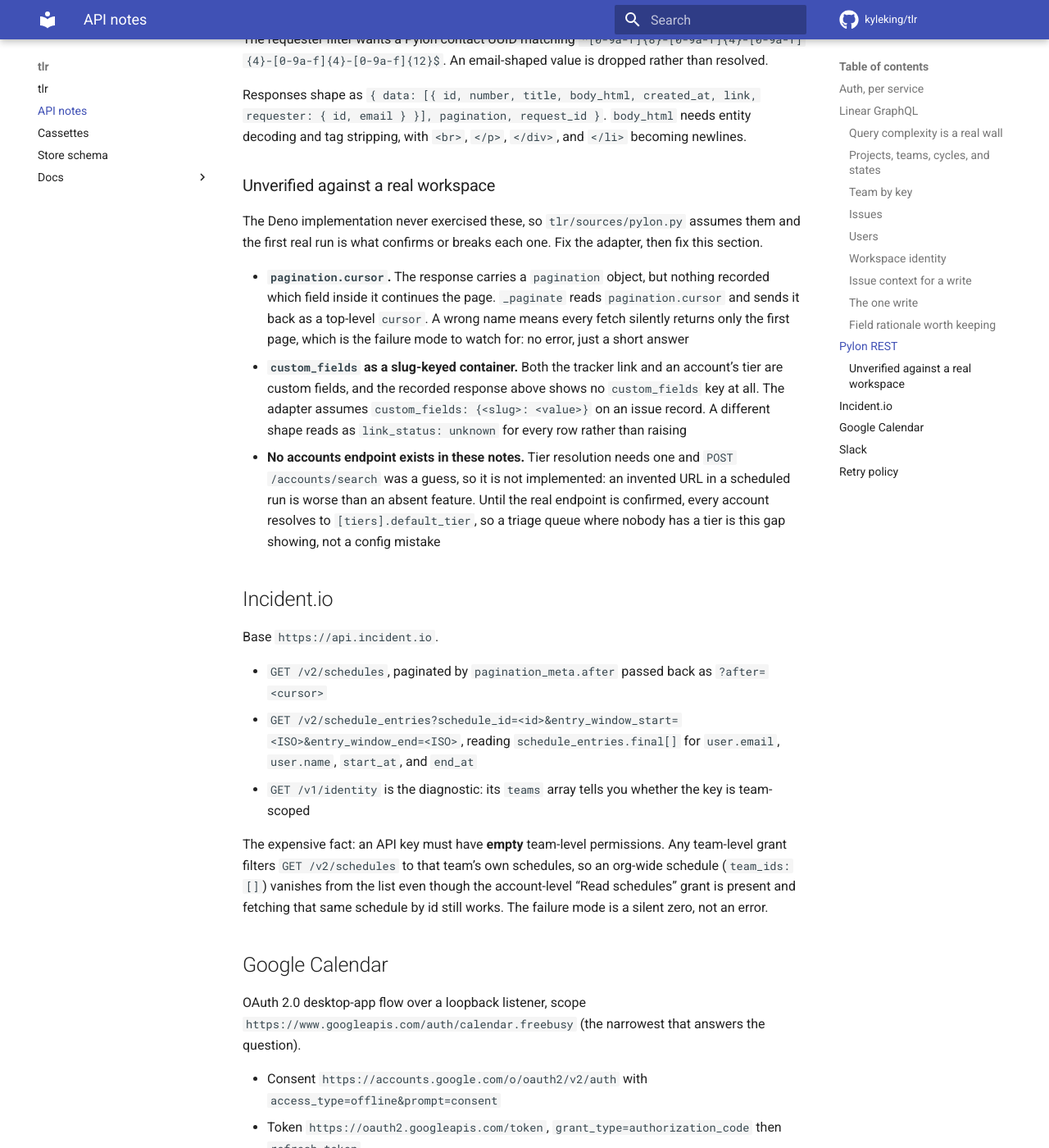
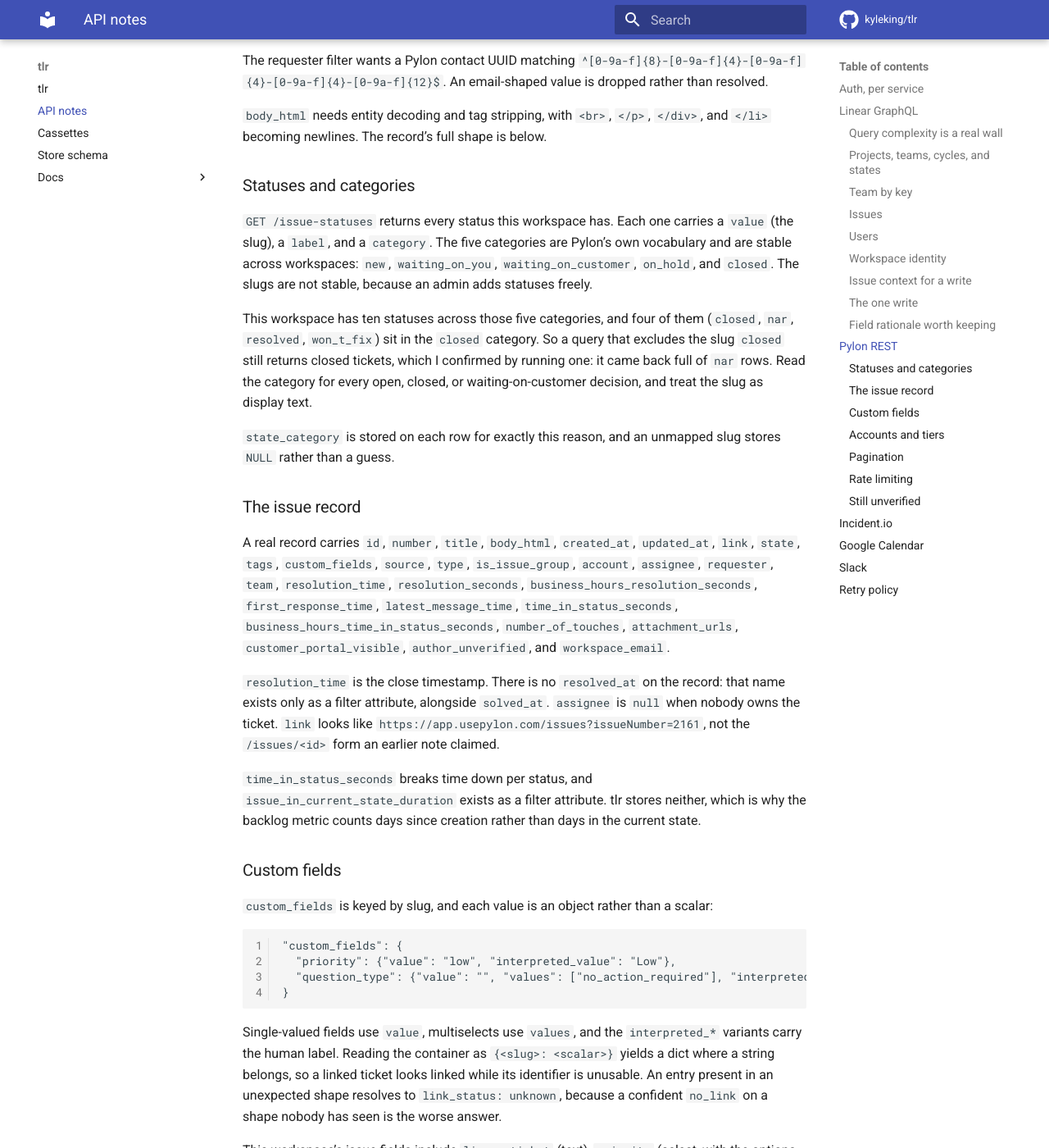
Before and after one commit to KyleKing/tlr, an MkDocs documentation site: the page built from docs/api-notes.md, in a window 1280 px wide and 1400 px high, scrolled down 5899 px. Shown: the whole window at 82% size. Built offline with MkDocs 1.6.1 and Material for MkDocs 9.7.7, drawn with Linux system fonts in a browser that asks for light colours; comment, search, counter and statistics services are not loaded; some of the changed text lies outside the part shown.

Commit message:
docs: record Pylon's verified shapes and retire the shipped phases

````diff
--- a/docs/api-notes.md
+++ b/docs/api-notes.md
@@ -247,12 +247,11 @@
 
 ## Pylon REST
 
-Base `https://api.usepylon.com`. One endpoint carries the whole integration:
-`POST /issues/search`.
-Rate limit is 20 searches a minute, enforced with a sliding 60-second window of call
-timestamps.
-The
-response cache sits outside the limiter so a cache hit costs no quota.
+Base `https://api.usepylon.com`. The endpoints tlr uses are `POST /issues/search`,
+`GET /issue-statuses`, and
+`GET /accounts`.
+`GET /issues`, `GET /issues/{id}`, and `POST /accounts/search` also exist.
+The response cache sits outside the rate limiter so a cache hit costs no quota.
 
 Lookup by tracker link:
 
@@ -308,41 +307,155 @@
 An email-shaped value is dropped
 rather than resolved.
 
-Responses shape as
-`{ data: [{ id, number, title, body_html, created_at, link, requester: { id, email } }], pagination, request_id }`.
-`body_html` needs entity decoding and tag stripping, with `<br>`, `</p>`,
-`</div>`, and `</li>` becoming newlines.
+`body_html` needs entity decoding and tag stripping, with `<br>`, `</p>`, `</div>`, and
+`</li>` becoming newlines.
+The record's full shape is below.
 
-### Unverified against a real workspace
+### Statuses and categories
 
-The Deno implementation never exercised these, so `tlr/sources/pylon.py` assumes them
-and the first
-real run is what confirms or breaks each one.
-Fix the adapter, then fix this section.
+`GET /issue-statuses` returns every status this workspace has.
+Each one carries a `value`
+(the slug), a `label`, and a `category`.
+The five categories are Pylon's own vocabulary and
+are stable across workspaces: `new`, `waiting_on_you`, `waiting_on_customer`, `on_hold`,
+and
+`closed`.
+The slugs are not stable, because an admin adds statuses freely.
 
-- **`pagination.cursor`.** The response carries a `pagination` object, but nothing
-    recorded which field
-    inside it continues the page.
-    `_paginate` reads `pagination.cursor` and sends it back as a top-level
-    `cursor`.
-    A wrong name means every fetch silently returns only the first page, which is the
-    failure
-    mode to watch for: no error, just a short answer
-- **`custom_fields` as a slug-keyed container.** Both the tracker link and an account's
-    tier are custom
-    fields, and the recorded response above shows no `custom_fields` key at all.
-    The adapter assumes
-    `custom_fields: {<slug>: <value>}` on an issue record.
-    A different shape reads as
-    `link_status: unknown` for every row rather than raising
-- **No accounts endpoint exists in these notes.** Tier resolution needs one and
-    `POST /accounts/search`
-    was a guess, so it is not implemented: an invented URL in a scheduled run is worse than
-    an absent
-    feature.
-    Until the real endpoint is confirmed, every account resolves to `[tiers].default_tier`,
-    so a
-    triage queue where nobody has a tier is this gap showing, not a config mistake
+This workspace has ten statuses across those five categories, and four of them
+(`closed`, `nar`, `resolved`, `won_t_fix`) sit in the `closed` category.
+So a query that
+excludes the slug `closed` still returns closed tickets, which I confirmed by running
+one:
+it came back full of `nar` rows.
+Read the category for every open, closed, or
+waiting-on-customer decision, and treat the slug as display text.
+
+`state_category` is stored on each row for exactly this reason, and an unmapped slug
+stores
+`NULL` rather than a guess.
+
+### The issue record
+
+A real record carries `id`, `number`, `title`, `body_html`, `created_at`, `updated_at`,
+`link`, `state`, `tags`, `custom_fields`, `source`, `type`, `is_issue_group`, `account`,
+`assignee`, `requester`, `team`, `resolution_time`, `resolution_seconds`,
+`business_hours_resolution_seconds`, `first_response_time`, `latest_message_time`,
+`time_in_status_seconds`, `business_hours_time_in_status_seconds`, `number_of_touches`,
+`attachment_urls`, `customer_portal_visible`, `author_unverified`, and
+`workspace_email`.
+
+`resolution_time` is the close timestamp.
+There is no `resolved_at` on the record: that name
+exists only as a filter attribute, alongside `solved_at`.
+`assignee` is `null` when nobody
+owns the ticket.
+`link` looks like `https://app.usepylon.com/issues?issueNumber=2161`, not
+the `/issues/<id>` form an earlier note claimed.
+
+`time_in_status_seconds` breaks time down per status, and
+`issue_in_current_state_duration`
+exists as a filter attribute.
+tlr stores neither, which is why the backlog metric counts days
+since creation rather than days in the current state.
+
+### Custom fields
+
+`custom_fields` is keyed by slug, and each value is an object rather than a scalar:
+
+```text
+"custom_fields": {
+  "priority": {"value": "low", "interpreted_value": "Low"},
+  "question_type": {"value": "", "values": ["no_action_required"], "interpreted_values": ["No Action Required"]}
+}
+```
+
+Single-valued fields use `value`, multiselects use `values`, and the `interpreted_*`
+variants
+carry the human label.
+Reading the container as `{<slug>: <scalar>}` yields a dict where a
+string belongs, so a linked ticket looks linked while its identifier is unusable.
+An entry
+present in an unexpected shape resolves to `link_status: unknown`, because a confident
+`no_link` on a shape nobody has seen is the worse answer.
+
+This workspace's issue fields include `linear_ticket` (text), `priority` (select, with
+the
+options `urgent`, `high`, `medium`, `low`), `question_type` (multiselect, with `bug`,
+`feature_request`, `user_error`, `general_support`, `no_action_required`, and
+`admin_request`), `due_date`, and `article_status`.
+Discover them with
+`GET /custom-fields?object_type=issue`.
+
+### Accounts and tiers
+
+`GET /accounts` and `POST /accounts/search` both exist, and an account carries `id`,
+`name`,
+`type`, `domain`, `tags`, `custom_fields` in the same shape as above, `owner`, and
+`external_ids`.
+
+There is no tier field. This workspace's account custom fields are `lifecycle` (select:
+prospect, poc, implementation, live, churned, lost, internal_na, partner), `products`
+(multiselect), two Hubspot revenue fields, and two calendar meeting dates.
+So tier ordering in
+the triage queue has no data source until someone picks a field for it, and
+`[tiers].account_tier_field` names whichever one that turns out to be.
+Left empty, every
+account keeps `[tiers].default_tier` and the tier ordering rule does nothing.
+`lifecycle` and
+annual revenue are the two candidates, and choosing between them is a judgment call
+rather
+than a lookup.
+
+A tier set by hand survives every later refresh, because `pylon_accounts` is
+provenance-tracked and `manual` outranks `pylon` on a field.
+
+### Pagination
+
+Every list and search response wraps its payload the same way:
+
+```json
+{
+  "data": [],
+  "pagination": {
+    "cursor": "string",
+    "has_next_page": true
+  },
+  "request_id": "string"
+}
+```
+
+The cursor goes back as a **query parameter** (`?cursor=<value>`), not as a field in the
+request body, and `has_next_page` says whether to ask again.
+Sending the cursor in the body
+returns page one every time, with no error to notice.
+
+### Rate limiting
+
+The documented limit covers issue searches: 20 a minute, enforced with a sliding
+60-second
+window of call timestamps.
+tlr passes `POST` searches through that window and lets `GET`
+requests past it, because no published limit covers them.
+If a `GET` starts returning 429 the
+shared retry policy already honors `Retry-After`, so the failure degrades into slowness
+rather than an error, and that is the signal to widen the limiter.
+
+### Still unverified
+
+- Whether `GET` endpoints share the search quota, as above
+- Whether `POST /issues/search` accepts the cursor as a query parameter the same way the
+    documented `GET` list endpoints do.
+    The envelope is shared, so it should, and a search that
+    never advances past page one is how a wrong answer would show up
+- The AI-agent filter attributes (`issue_ai_agent_has_resolved`, `issue_ai_agent_id`, and
+    about a dozen more) appear in the filter vocabulary but did not appear on the record I
+    read,
+    which had no agent involvement.
+    They are the native answer to splitting resolved tickets by
+    human against agent, and tlr's configured-id list is the stopgap until their record
+    shape is
+    known
 
 ## Incident.io
 
````
Also changed, not shown: ROADMAP.md (+194 -121 lines), docs/docs/CHANGELOG.md (+4 -0 lines), docs/docs/DEVELOPER_GUIDE.md (+9 -5 lines).
